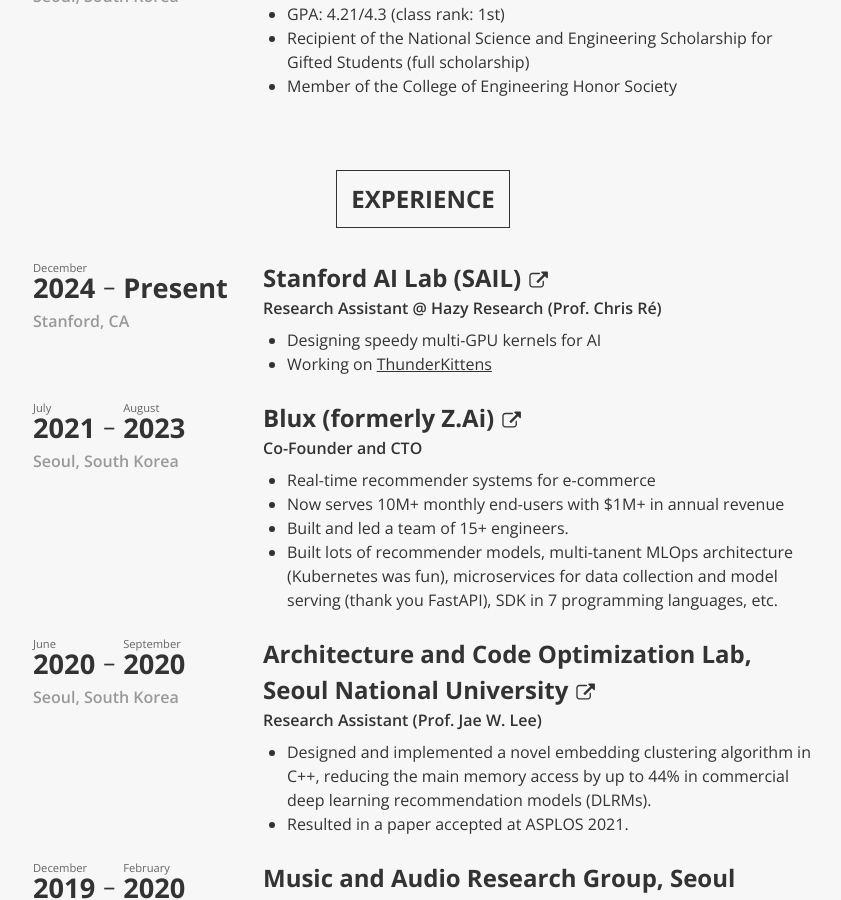
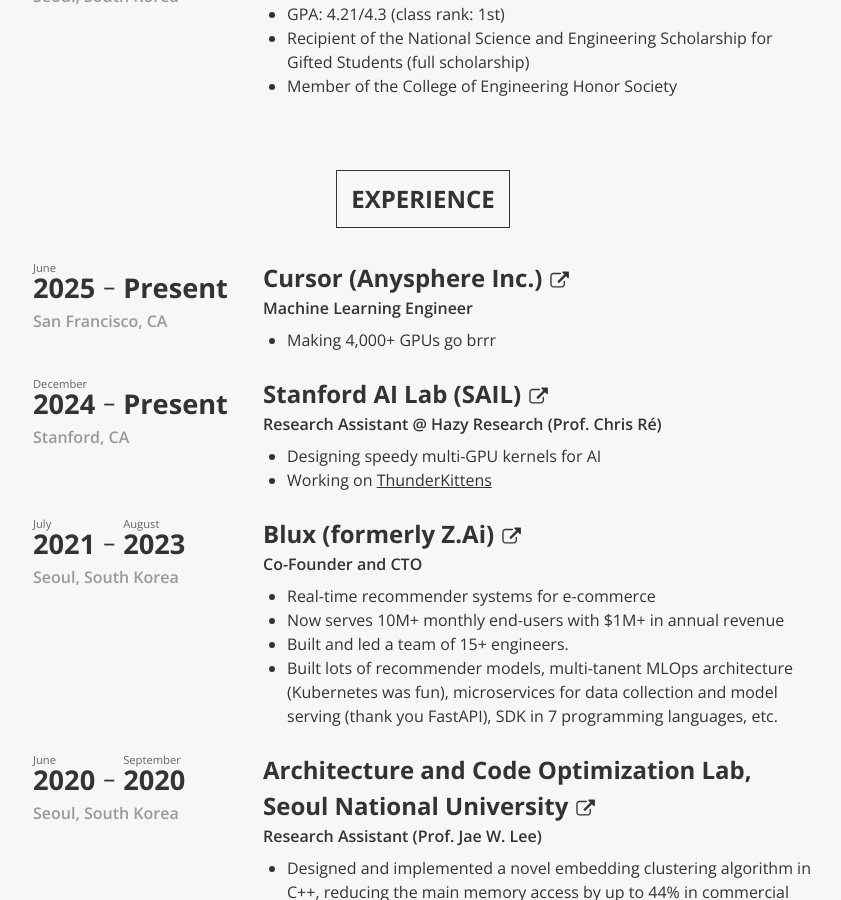
Before and after one commit to StuartSul/StuartSul.github.io_src, a Jekyll site: the page built from index.html, in a window 1280 px wide and 900 px high, scrolled down 1265 px. Shown: the whole window, without its empty margins (217-1058 px from the left). Built offline with Jekyll 4.4.1, drawn with Linux system fonts in a browser that asks for light colours.

Commit message:
[feat] Add new employment

```diff
--- a/_data/about.yaml
+++ b/_data/about.yaml
@@ -33,6 +33,15 @@
 - title: Experience
   type: dated
   items:
+  - heading: Cursor (Anysphere Inc.)
+    link: https://www.cursor.com/
+    subheading: Machine Learning Engineer
+    location: San Francisco, CA
+    date:
+      start-month: June
+      start-year: 2025
+    descriptions:
+    - Making 4,000+ GPUs go brrr
   - heading: Stanford AI Lab (SAIL)
     link: https://hazyresearch.stanford.edu/
     subheading: Research Assistant @ Hazy Research (Prof. Chris Ré)
```
